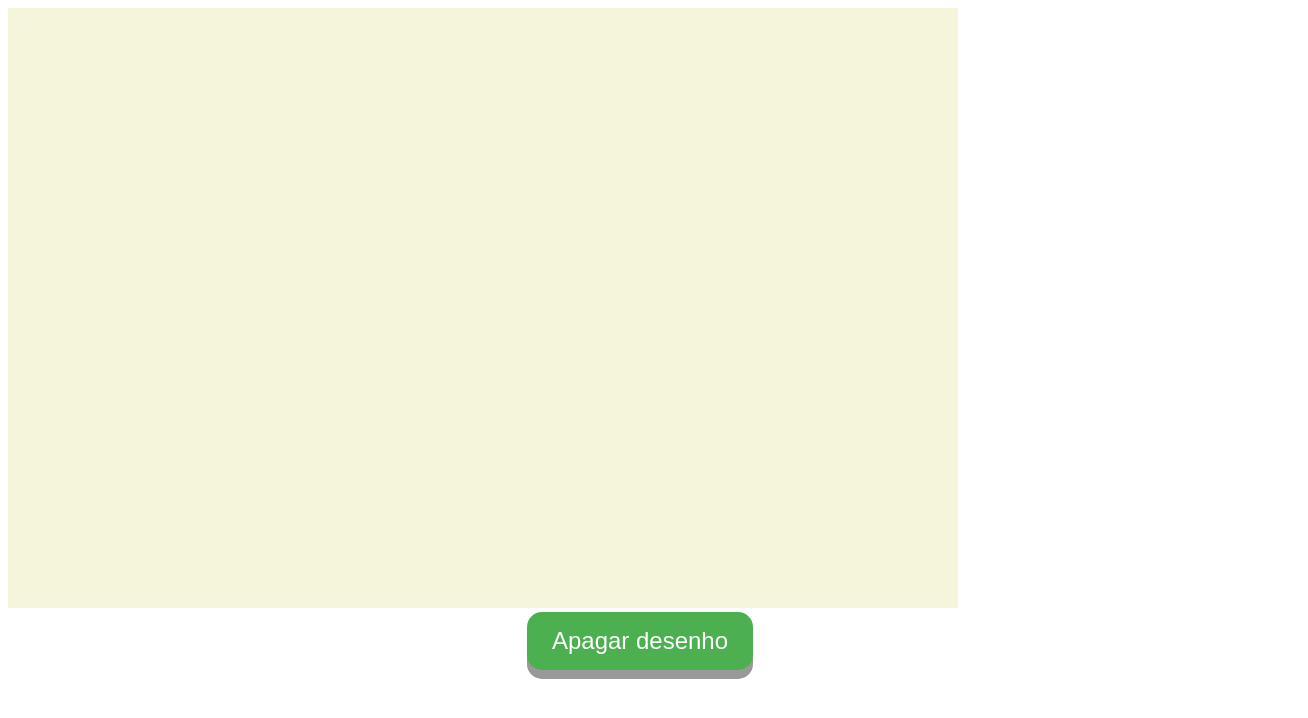
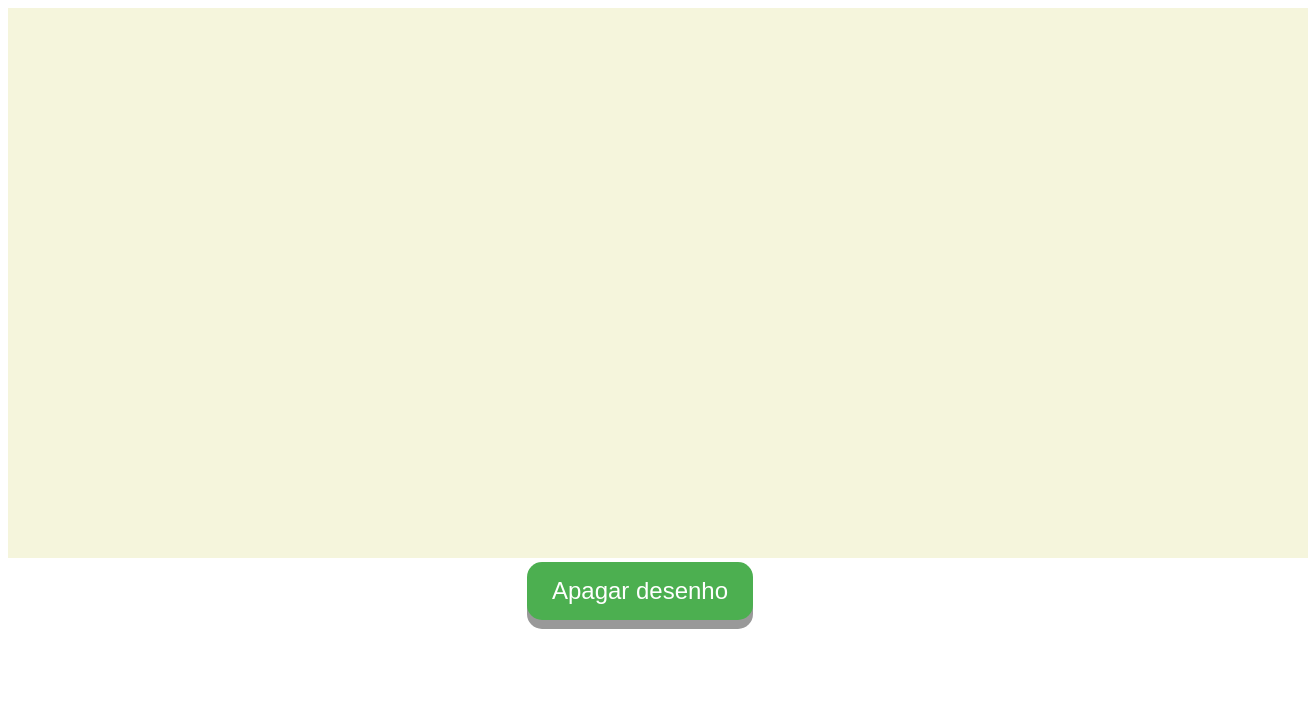
Before and after one commit to Lucianojunior799/desenho, a plain HTML site: page index.html in a window 1280 px wide. Shown: the whole page, 1308 px wide, since content can reach past the window. Drawn offline with Linux system fonts and the light colour scheme.

Commit message:
Update index.html

```diff
--- a/index.html
+++ b/index.html
@@ -12,8 +12,8 @@
             //todo conteúdo ficará aqui
         }
 
-        var largura = 950;
-var altura = 600;
+        var largura = 1300;
+var altura = 550;
 
 var quadro = document.getElementById("quadro");
 quadro.setAttribute("width", largura);
```
